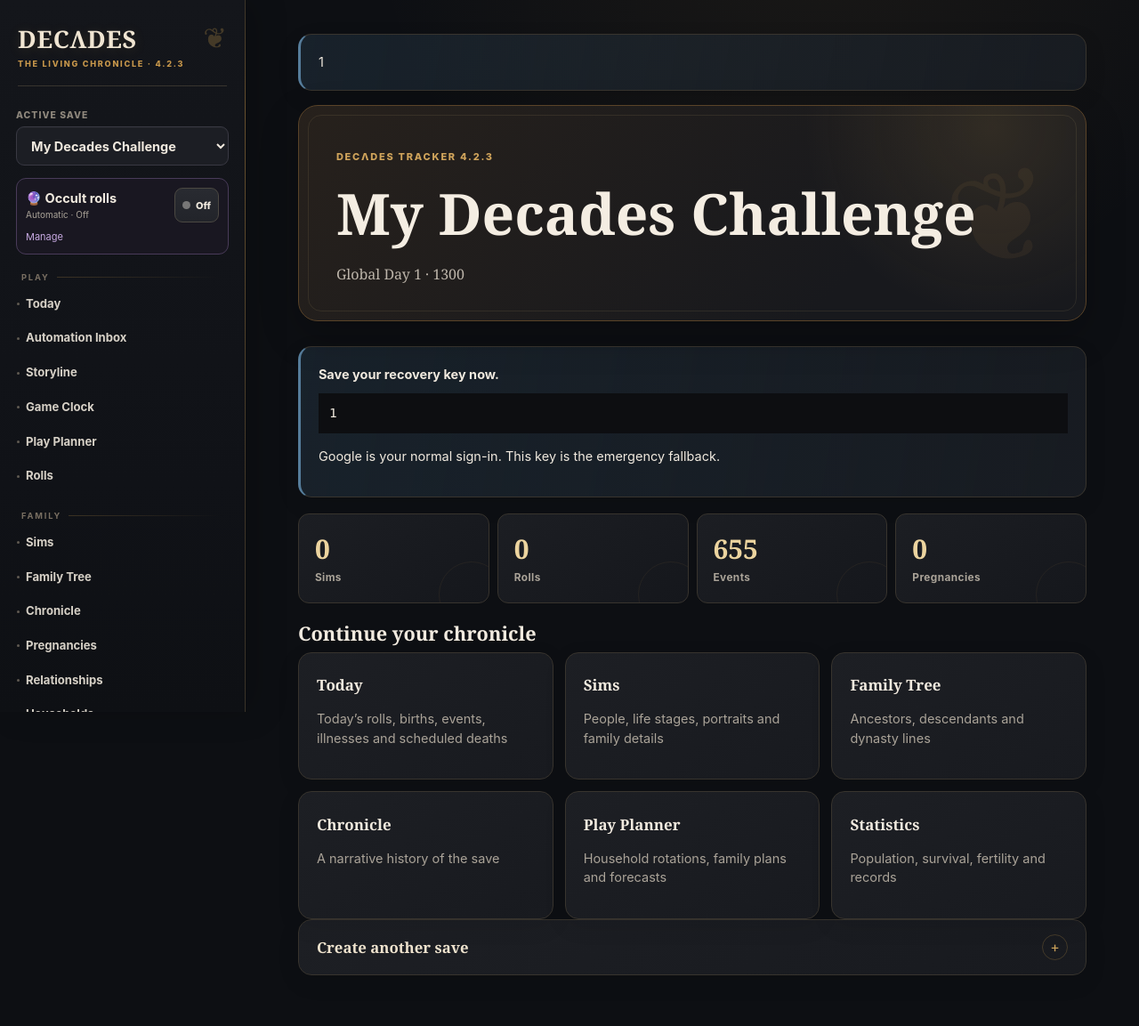
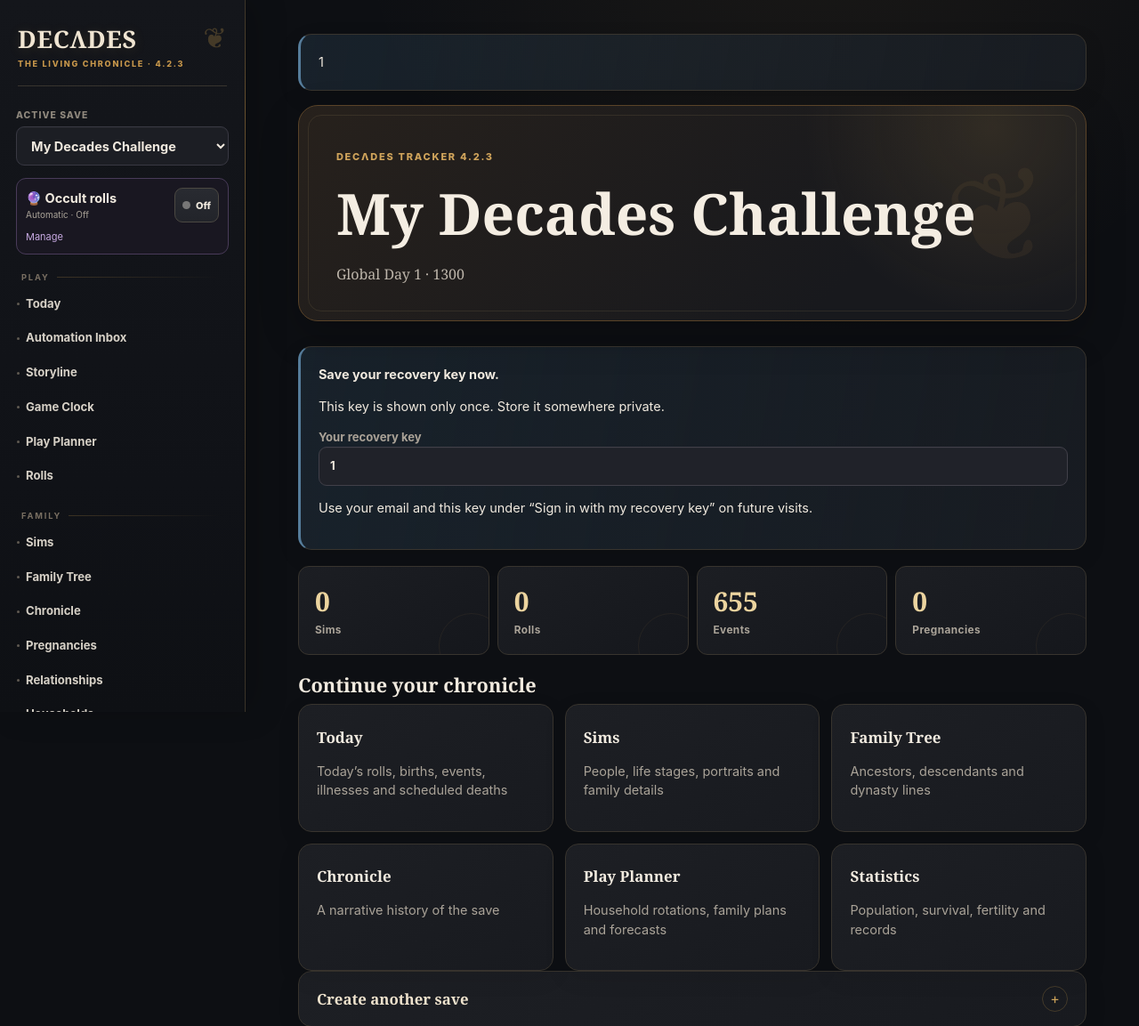
Before and after one commit to dalakanan312-del/SeveralUDO, a FastAPI app: page / in a window 1280 px wide. Shown: the top 1153 px of the page at 89% size. Before the commit the page ends 1096 px from the top, so only its background shows below. Run offline with FastAPI, Linux system fonts and the light colour scheme; the visitor is signed in with stand-in values (Sample User, id 1); data comes from the database, SQL or seed files in the repository; data that the repository does not hold is empty; some libraries are stand-ins or nearby versions.

Commit message:
Add new workspace registration

```diff
--- a/app/accounts.py
+++ b/app/accounts.py
@@ -40,6 +40,45 @@ def role_for(session: Session, user_id: str, workspace_id: str) -> str | None:
         Membership.workspace_id == workspace_id,
     ))
     return row.role if row else None
+
+
+def create_recovery_workspace(
+    session: Session,
+    email: str,
+    display_name: str = "",
+    workspace_name: str = "",
+    save_name: str = "",
+    start_year: int = 1300,
+) -> tuple[User, Workspace, ChronicleSave, str]:
+    """Create a first hosted workspace whose secret is shown only once."""
+    normalized = email.strip().casefold()
+    if "@" not in normalized or normalized.startswith("@") or normalized.endswith("@"):
+        raise ValueError("Enter a valid email address.")
+    if session.scalar(select(User).where(User.email == normalized)):
+        raise ValueError("That email already has an account. Use recovery access or Google sign-in instead.")
+    name = display_name.strip() or normalized.split("@", 1)[0]
+    if len(name) > 160:
+        raise ValueError("Display names must be 160 characters or fewer.")
+    recovery_code = token(24)
+    user = User(
+        email=normalized,
+        display_name=name,
+        recovery_hash=hash_secret(recovery_code),
+    )
+    workspace = Workspace(name=(workspace_name.strip() or f"{name}'s Chronicle")[:160])
+    session.add_all([user, workspace])
+    session.flush()
+    session.add(Membership(user_id=user.id, workspace_id=workspace.id, role="owner"))
+    save = ChronicleSave(
+        workspace_id=workspace.id,
+        name=(save_name.strip() or "My Decades Challenge")[:160],
+        start_year=max(-9999, min(9999, int(start_year))),
+        days_per_year=4,
+        pregnancy_days=4,
+    )
+    session.add(save)
+    session.flush()
+    return user, workspace, save, recovery_code
 
 
 def require_owner(session: Session, user_id: str, workspace_id: str) -> Membership:
--- a/app/main.py
+++ b/app/main.py
@@ -449,6 +449,52 @@ def home(request: Request):
         return templates.TemplateResponse(request, "dashboard.html", {**ctx, "counts": counts})
 
 
+@app.post("/auth/register")
+def register_workspace(
+    request: Request,
+    email: str = Form(...),
+    display_name: str = Form(""),
+    workspace_name: str = Form(""),
+    save_name: str = Form(""),
+    start_year: int = Form(1300),
+):
+    """Create a private hosted workspace without requiring a legacy code."""
+    if settings.local_mode:
+        raise HTTPException(404)
+    try:
+        with db() as session:
+            user, _workspace, save, recovery_code = accounts.create_recovery_workspace(
+                session,
+                email=email,
+                display_name=display_name,
+                workspace_name=workspace_name,
+                save_name=save_name,
+                start_year=start_year,
+            )
+            domain.seed_defaults(session, save)
+            request.session.clear()
+            request.session["user_id"] = user.id
+            request.session["save_id"] = save.id
+            request.session["new_recovery_code"] = recovery_code
+    except ValueError as exc:
+        with db() as session:
+            return templates.TemplateResponse(
+                request,
+                "login.html",
+                context(request, session, error=str(exc)),
+                status_code=400,
+            )
+    except SQLAlchemyError as exc:
+        with db() as session:
+            return templates.TemplateResponse(
+                request,
+                "login.html",
+                context(request, session, error=accounts.legacy_database_error_message(exc)),
+                status_code=503,
+            )
+    return RedirectResponse("/", status_code=303)
+
+
 @app.get("/auth/google")
 async def google_login(request: Request):
     if not settings.google_enabled:
@@ -504,6 +550,14 @@ async def google_callback(request: Request):
                 request.session["account_notice"] = str(exc)
         if recovery:
             request.session["new_recovery_code"] = recovery
+        opened = session.scalar(select(ChronicleSave).where(
+            ChronicleSave.workspace_id.in_(select(Membership.workspace_id).where(Membership.user_id == user.id)),
+        ).order_by(ChronicleSave.updated_at.desc()))
+        if not opened:
+            membership = session.scalar(select(Membership).where(Membership.user_id == user.id).order_by(Membership.role.desc()))
+            opened = ChronicleSave(workspace_id=membership.workspace_id, name="My Decades Challenge")
+            session.add(opened);session.flush();domain.seed_defaults(session,opened)
+        request.session["save_id"] = opened.id
     return RedirectResponse("/", status_code=303)
 
 
--- a/app/templates/dashboard.html
+++ b/app/templates/dashboard.html
@@ -1,6 +1,6 @@
 {% extends "base.html" %}{% block body %}
 <header class="hero"><p class="eyebrow">DECΛDES TRACKER {{app_version}}</p><h1>{{save.name if save else 'Begin a new chronicle'}}</h1>{% if save %}<p>Global Day {{save.global_day}} · {{save.start_year + ((save.global_day-1)//save.days_per_year)}}</p>{% endif %}</header>
-{% if request.session.get('new_recovery_code') %}<div class="notice"><strong>Save your recovery key now.</strong><code>{{request.session.pop('new_recovery_code')}}</code><p>Google is your normal sign-in. This key is the emergency fallback.</p></div>{% endif %}
+{% if request.session.get('new_recovery_code') %}{% set recovery_code=request.session.pop('new_recovery_code') %}<div class="notice"><strong>Save your recovery key now.</strong><p>This key is shown only once. Store it somewhere private.</p><label>Your recovery key<input value="{{recovery_code}}" readonly onclick="this.select()"></label><p>{% if google_enabled %}Google is your normal sign-in; this is the emergency fallback.{% else %}Use your email and this key under “Sign in with my recovery key” on future visits.{% endif %}</p></div>{% endif %}
 {% if save %}<section class="metrics"><article><strong>{{counts.get('sim',0)}}</strong><span>Sims</span></article><article><strong>{{counts.get('roll',0)}}</strong><span>Rolls</span></article><article><strong>{{counts.get('event',0)}}</strong><span>Events</span></article><article><strong>{{counts.get('pregnancy',0)}}</strong><span>Pregnancies</span></article></section>
 <section><h2>Continue your chronicle</h2><div class="grid">{% for key in ['today','sims','family-tree','timeline','planner','statistics'] %}<a class="card" href="/p/{{key}}"><h3>{{features[key][0]}}</h3><p>{{features[key][1]}}</p></a>{% endfor %}</div></section>{% endif %}
 <details class="panel"><summary>Create another save</summary><form action="/saves" method="post" class="form-grid"><label>Name<input name="name" required></label><label>Starting year<input name="start_year" type="number" value="1300"></label><label>Challenge days per year<input name="days_per_year" type="number" min="1" value="4"></label><label>Pregnancy duration<input name="pregnancy_days" type="number" min="1" value="4"></label><button class="primary">Create save</button></form></details>
```
Also changed, not shown: app/templates/login.html (+1 -1 lines), tests/test_core.py (+17 -0 lines).
